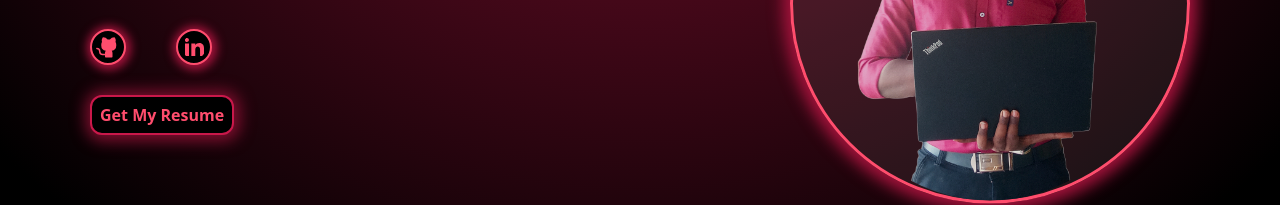
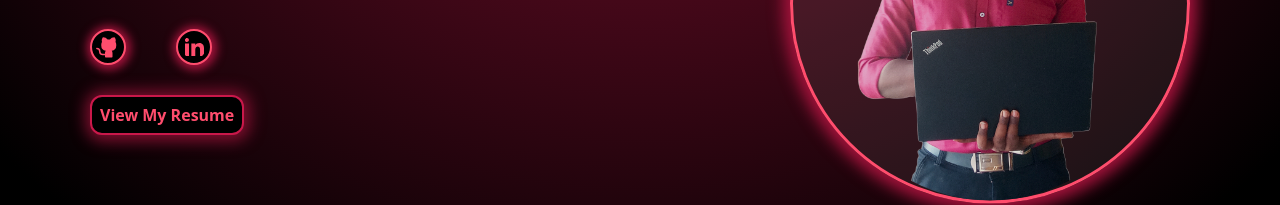
Before and after one commit to BalajiBalakrishnan04/BalajiPortfolio, a React (Create React App) app: page /#home in a window 1280 px wide. Shown: the part 351-556 px from the top of the page. Built offline with nearby package versions, Linux system fonts and the light colour scheme.

Commit message:
resume update

```diff
--- a/src/Header component/Herosection.jsx
+++ b/src/Header component/Herosection.jsx
@@ -44,7 +44,7 @@ export const Herosub=()=>{
      <a href="https://github.com/BalajiBalakrishnan04" target="black"><PiGithubLogoFill className="sm:text-[36px] text-[32px] cursor-pointer text-[#ff4d6d]  border-[2px] border-[#ff4d6d] bg-black p-[4px] rounded-full shadow-[1px_1px_10px_4px_#a4133c] hover:bg-[#ff4d6d] hover:text-black ease-out delay-100" /></a>
      <a href="https://www.linkedin.com/in/balajibalakrishnan04" target="black"><RiLinkedinFill className="sm:text-[36px] text-[32px] cursor-pointer text-[#ff4d6d]  border-[2px] border-[#ff4d6d] bg-black p-[4px] rounded-full shadow-[1px_1px_10px_4px_#a4133c] hover:bg-[#ff4d6d] hover:text-black ease-out delay-100" /></a>
       </div>
-      <button initial={{x:-150, opacity:0}} animate={{x:0, opacity:1}} transition={{duration:2,delay:1}}   className="px-2 py-1.5 mt-[25px] sm:text-[16px] text-[14px] bg-[black] font-semibold shadow-[1px_1px_15px_5px_#800f2f] border-[2px] border-[#c9184a] rounded-xl text-[#ff4d6d] hover:scale-105 ease-in-out duration-300 cursor-pointer">Get My Resume</button>
+      <a href="https://drive.google.com/file/d/1PSJdN8fNuc9qHCwOkHkM3JNMfdrFetzR/view?usp=drive_link" target="blank"><button initial={{x:-150, opacity:0}} animate={{x:0, opacity:1}} transition={{duration:2,delay:1}}   className="px-2 py-1.5 mt-[25px] sm:text-[16px] text-[14px] bg-[black] font-semibold shadow-[1px_1px_15px_5px_#800f2f] border-[2px] border-[#c9184a] rounded-xl text-[#ff4d6d] hover:scale-105 ease-in-out duration-300 cursor-pointer">View My Resume</button></a>
         </motion.div>
     )
 }
```
